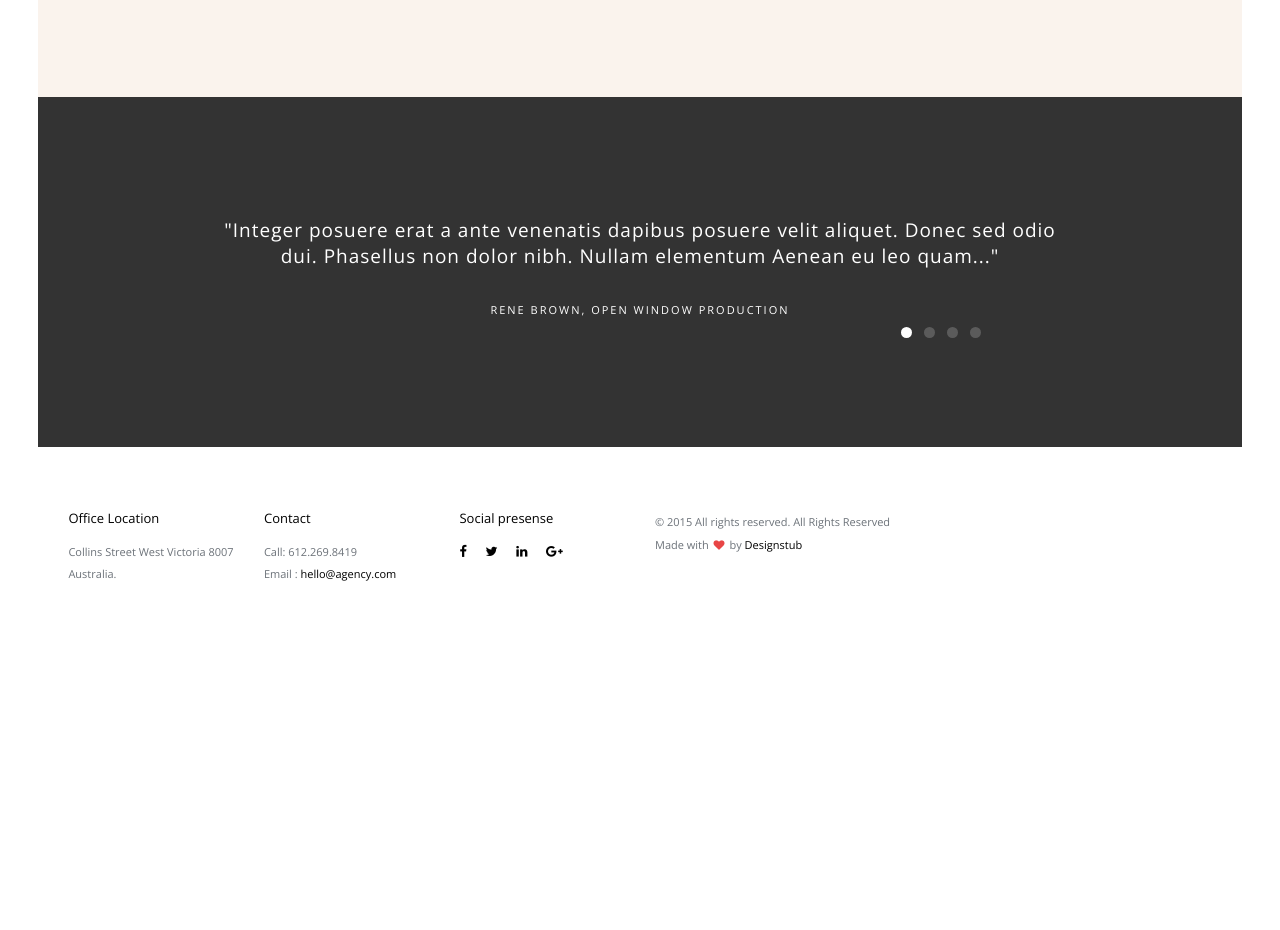
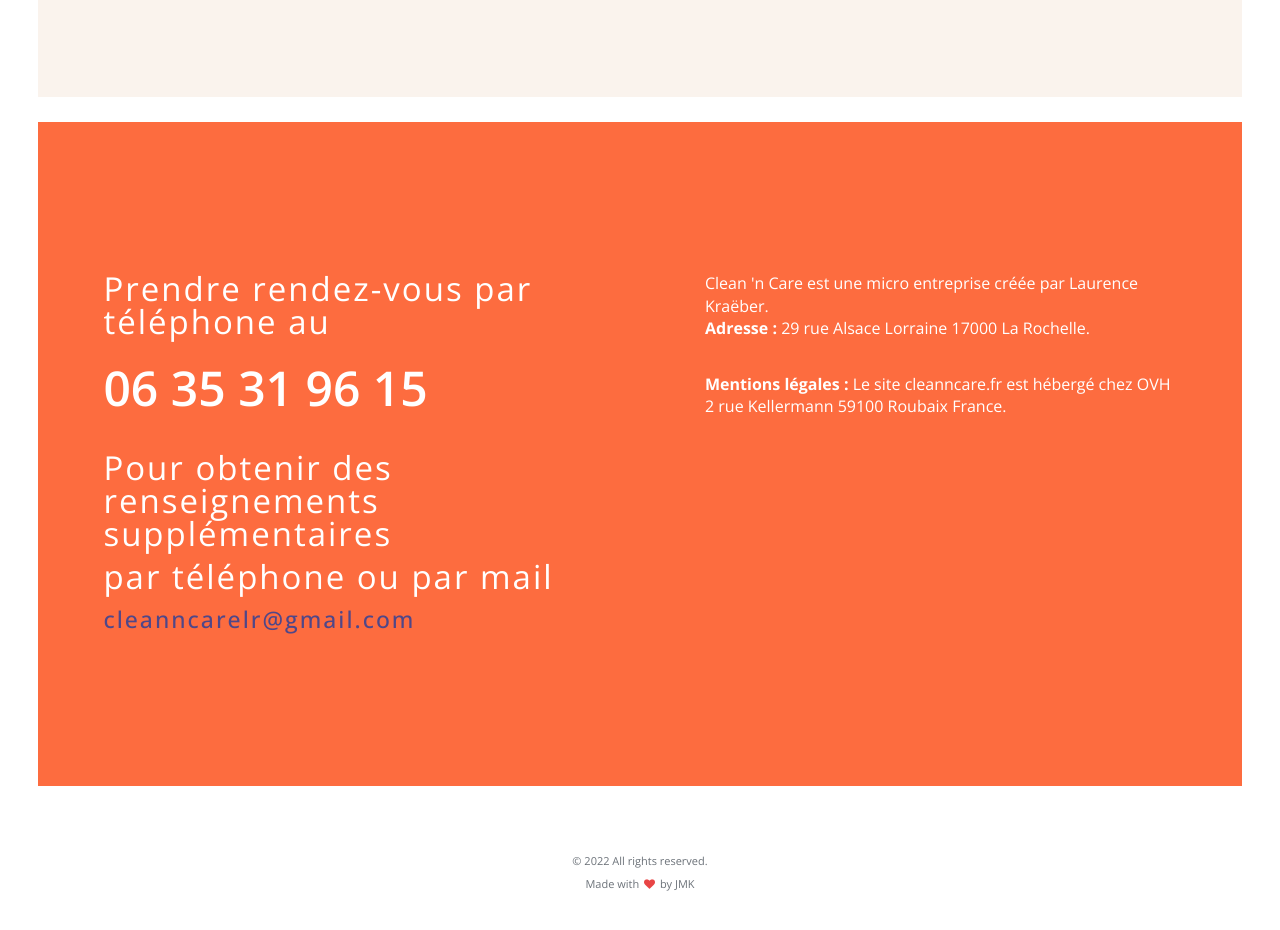
Before and after one commit to cleanncarelr/auro, a plain HTML site: page index.html in a window 1280 px wide. Shown: the part 1732-2662 px from the top of the page. Before the commit the page ends 2417 px from the top, so only its background shows below. Drawn offline with nearby package versions, Linux system fonts and the light colour scheme.

Commit message:
section contact

```diff
--- a/css/main.css
+++ b/css/main.css
@@ -433,35 +433,59 @@ color : #de6e4b;
 }
 
 /* ------------------------------------------------------------------------------
-	 Testimonials
+	 Contact
 -------------------------------------------------------------------------------*/
-.testimonials {
+#contact {
+	margin-top: 2%;
+}
+.contact {
 	width: 94%;
 	margin: auto;
-	background-color: #333;
-	position: relative;
-	text-align: center;
+	background-color: #fd6c3f
+	;
 }
-.testimonials blockquote {
-	border: 0;
-	margin: 0;
-	padding: 100px 15%;
+.contact h5 {
+	font-size: 23px;
+	line-height: 33px;
+	letter-spacing: 2px;
+	font-weight: 500;
+	text-transform: none;
+	color: #ffffff;
 }
-.testimonials h1 {
+
+.contact h5 a {
+	color: #4F4789;
+}
+
+
+.contact h4 {
+	font-size: 33px;
+	line-height: 33px;
+	letter-spacing: 2px;
+	font-weight: 300;
+	color: #ffffff;
+}
+.contact h3 {
+	font-size: 48px;
+	line-height: 60px;
+	font-weight: 600;
+	margin-bottom: 7%;
+	text-transform: none;
+	color: #ffffff;
+}
+
+.contact p {
 	color: #fff;
-	font: 19px "Open Sans", sans-serif;
-	font-weight: 300;
-	letter-spacing: 1px;
+	font-size: 16px;
+	font-weight: 400;
+	margin-top: 7%;
 }
-.testimonials p {
+.contact-content {
+	margin: 50px;
+}
+.contact-content li {
 	color: #fff;
-	display: block;
-	font-size: 11px;
-	font-style: normal;
-	letter-spacing: 2px;
-	font-weight: 400;
-	margin-top: 30px;
-	text-transform: uppercase;
+	line-height: 30px;
 }
 /* ------------------------------------------------------------------------------
 	 Footer
--- a/index.html
+++ b/index.html
@@ -29,7 +29,6 @@
           <li><a href="#header-slider">Home</a></li>
           <li><a href="#services">Services</a></li>
           <li><a href="#tarifs">Tarifs</a></li>
-          <li><a href="#testimonials">Testimonials</a></li>
           <li><a href="#contact">Contact</a></li>
         </ul>
       </nav>
@@ -60,6 +59,7 @@
     <a class="left carousel-control" href="#myCarousel" role="button" data-slide="prev"> <span class="glyphicon glyphicon-chevron-left" aria-hidden="true"></span> <span class="sr-only">Previous</span></a> <a class="right carousel-control" href="#myCarousel" role="button" data-slide="next"> <span class="glyphicon glyphicon-chevron-right" aria-hidden="true"></span> <span class="sr-only">Next</span></a></div>
 </section>
 <!-- Slider Section -->
+
 <!-- Service Section -->
 <section id="services" class="section services">
   <div class="container-fluid">
@@ -111,76 +111,41 @@
 </section>
 <!-- Tarifs Section -->
 
-<!-- Testimonials section -->
-<section id="testimonials" class="section testimonials no-padding">
+<!-- Contact section -->
+<section id="contact" class="section contact">
   <div class="container-fluid">
-    <div class="row no-gutter">
-      <div class="flexslider">
-        <ul class="slides">
-          <li>
-            <div class="col-md-12">
-              <blockquote>
-                <h1>"Integer posuere erat a ante venenatis dapibus posuere velit aliquet. Donec sed odio dui. Phasellus non dolor nibh. Nullam elementum Aenean eu leo quam..." </h1>
-                <p>Rene Brown, Open Window production</p>
-              </blockquote>
-            </div>
-          </li>
-          <li>
-            <div class="col-md-12">
-              <blockquote>
-                <h1>"Cras dictum tellus dui, vitae sollicitudin ipsum. Phasellus non dolor nibh. Nullam elementum tellus pretium feugiat shasellus non dolor nibh. Nullam elementum tellus pretium feugiat." </h1>
-                <p>Brain Rice, Lexix Private Limited.</p>
-              </blockquote>
-            </div>
-          </li>
-          <li>
-            <div class="col-md-12">
-              <blockquote>
-                <h1>"Cras mattis consectetur purus sit amet fermentum. Donec sed odio dui. Aenean lacinia bibendum nulla sed consectetur...." </h1>
-                <p>Andi Simond, Global Corporate Inc</p>
-              </blockquote>
-            </div>
-          </li>
-          <li>
-            <div class="col-md-12">
-              <blockquote>
-                <h1>"Lorem ipsum dolor sit amet, consectetur adipiscing elitPhasellus non dolor nibh. Nullam elementum tellus pretium feugiat. Cras dictum tellus dui sollcitudin." </h1>
-                <p>Kristy Gabbor, Martix Media</p>
-              </blockquote>
-            </div>
-          </li>
-        </ul>
+    <div class="row">
+      <div class="col-md-6 col-sm-6">
+        <div class="contact-content">
+          <h4>Prendre rendez-vous par téléphone au</h4>
+          <h3>06 35 31 96 15</h3>
+          <h4>Pour obtenir des renseignements supplémentaires</h4>
+          <h4>par téléphone ou par mail</h4>
+          <h5><a href='mailto:cleanncarelr@gmail.com' target="blank"> cleanncarelr@gmail.com</a></h5>
+        </div>
+      </div>
+      <div class="col-md-6 col-sm-6">
+        <div class="contact-content">
+          <p>Clean 'n Care est une micro entreprise créée par Laurence Kraëber.<br>
+          <b>Adresse : </b>29 rue Alsace Lorraine 17000 La Rochelle.</p>
+          <p><b>Mentions légales :</b> Le site cleanncare.fr est hébergé chez OVH<br>
+          2 rue Kellermann 59100 Roubaix France.
+          </p>
+        </div>
       </div>
     </div>
   </div>
 </section>
-<!-- Testimonials section -->
+<!-- Contact section -->
 
 <!-- footer section -->
-<footer id="contact" class="footer">
-  <div class="container-fluid">
-    <div class="col-md-2 left">
-      <h4>Office Location</h4>
-      <p> Collins Street West Victoria 8007 Australia.</p>
+<footer class="footer">
+  <div class="container-fluid" style="text-align: center;">
+
+      <p>© 2022 All rights reserved.<br>
+        Made with <i class="fa fa-heart pulse"></i> by JMK</p>
     </div>
-    <div class="col-md-2 left">
-      <h4>Contact</h4>
-      <p> Call: 612.269.8419 <br>
-        Email : <a href="mailto:hello@agency.com"> hello@agency.com </a></p>
-    </div>
-    <div class="col-md-2 left">
-      <h4>Social presense</h4>
-      <ul class="footer-share">
-        <li><a href="#"><i class="fa fa-facebook"></i></a></li>
-        <li><a href="#"><i class="fa fa-twitter"></i></a></li>
-        <li><a href="#"><i class="fa fa-linkedin"></i></a></li>
-        <li><a href="#"><i class="fa fa-google-plus"></i></a></li>
-      </ul>
-    </div>
-    <div class="col-md-6 right">
-      <p>© 2015 All rights reserved. All Rights Reserved<br>
-        Made with <i class="fa fa-heart pulse"></i> by <a href="http://www.designstub.com/">Designstub</a></p>
-    </div>
+    <div class="col-sm-4 right"></div>
   </div>
 </footer>
 <!-- footer section -->
```
